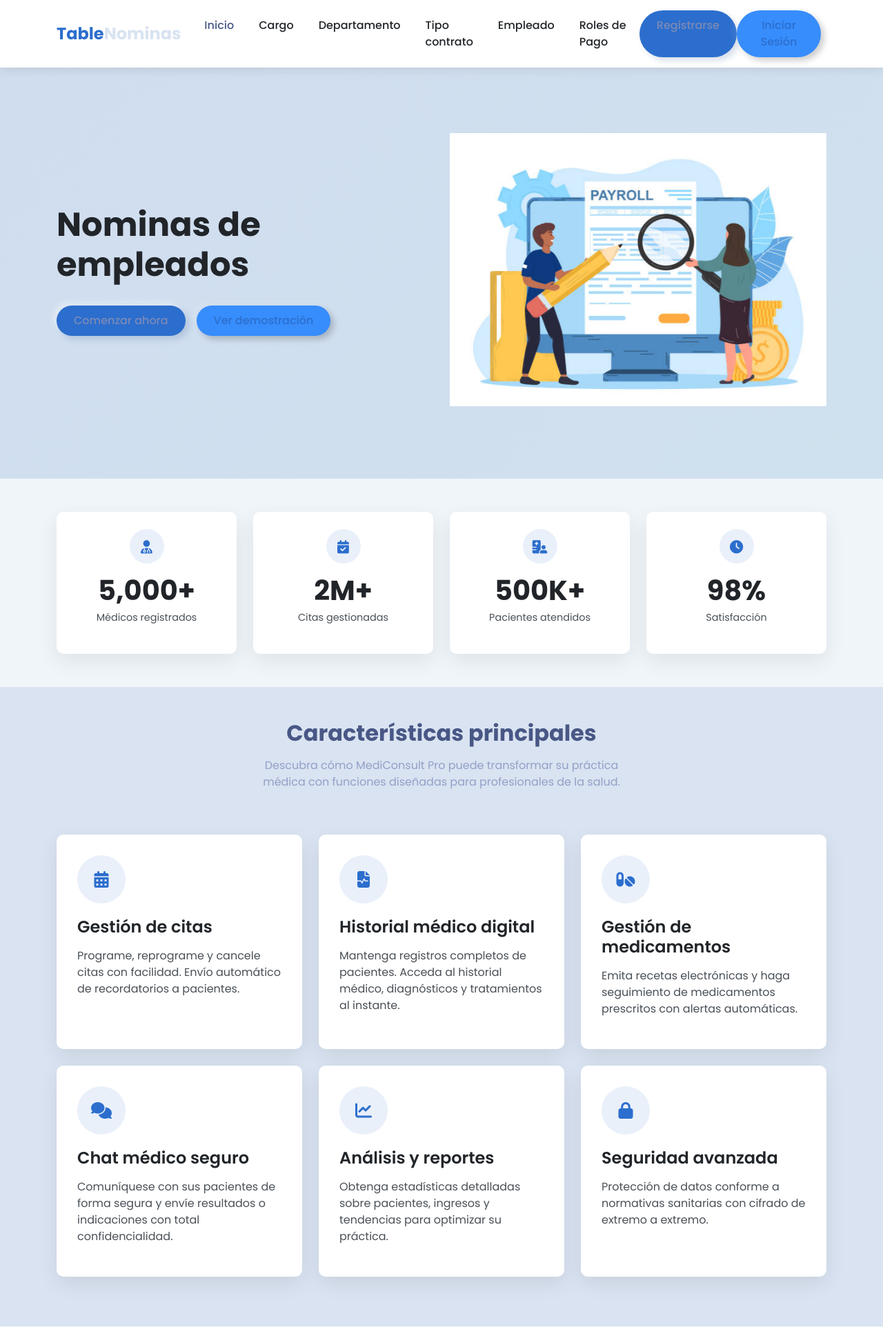
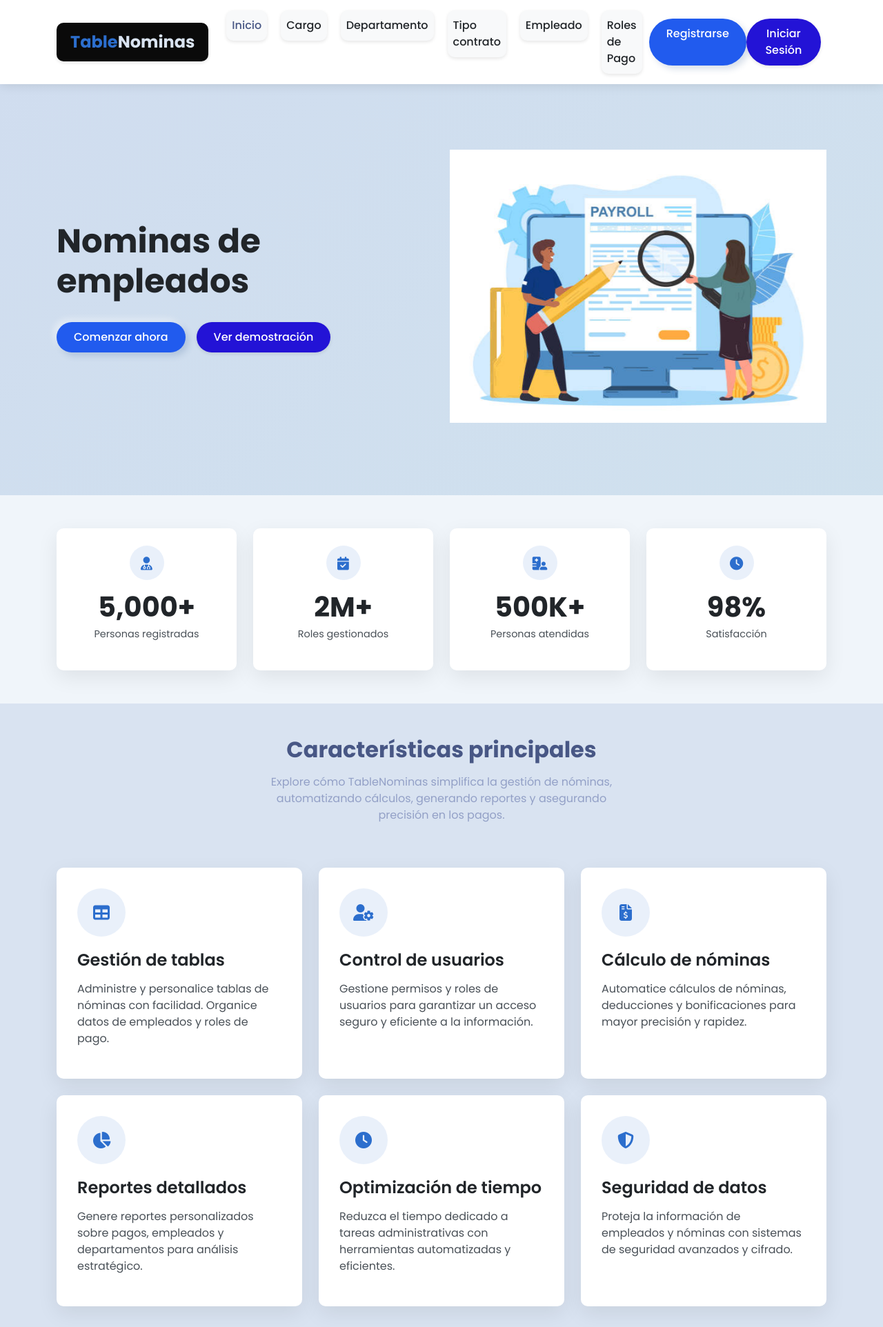
Before and after one commit to epazminoj3/nomina_app, a Django app: page / in a window 1280 px wide. Shown: the top 1924 px of the page at 69% size. Run offline with Django 5.2, Linux system fonts and the light colour scheme; some libraries are stand-ins or nearby versions.

Commit message:
cambio de estilo css

```diff
--- a/template/home.html
+++ b/template/home.html
@@ -36,6 +36,11 @@
       font-weight: 700;
       color: var(--primary-color);
       font-size: 1.5rem;
+      background-color: rgb(10, 10, 10);
+      padding: 10px 20px;
+      border-radius: 10px;
+      box-shadow: 0 2px 5px rgba(0, 0, 0, 0.1);
+
     }
 
     .nav-link {
@@ -43,6 +48,11 @@
       color: var(--dark-color);
       margin: 0 10px;
       transition: all 0.3s ease;
+      padding: 10px 15px;
+      border-radius: 10px;
+      background-color: var(--accent-color);
+      box-shadow: 0 2px 5px rgba(0, 0, 0, 0.1);
+
     }
 
     .nav-link:hover, .nav-link.active {
@@ -61,12 +71,17 @@
       border-radius: 50px;
       font-weight: 500;
       transition: all 0.3s ease;
+      background-color: #215bee;
+      color: white;
+
     }
 
     .btn-primary:hover {
       background-color: transparent;
       color: var(--primary-color);
       border-color: var(--primary-color);
+      color: white;
+
     }
 
     .btn-outline-primary {
@@ -76,6 +91,12 @@
       border-radius: 50px;
       font-weight: 500;
       transition: all 0.3s ease;
+      background-color: #2313d6;
+      color: white;
+      box-shadow: 0 2px 5px rgba(0, 0, 0, 0.1);
+
+
+
     }
 
     .btn-outline-primary:hover {
@@ -449,7 +470,7 @@
               <i class="fas fa-user-md"></i>
             </div>
             <h3 class="stats-number">5,000+</h3>
-            <p class="stats-text">Médicos registrados</p>
+            <p class="stats-text">Personas registradas</p>
           </div>
         </div>
         <div class="col-md-3 col-6 mb-4 mb-md-0">
@@ -458,7 +479,7 @@
               <i class="fas fa-calendar-check"></i>
             </div>
             <h3 class="stats-number">2M+</h3>
-            <p class="stats-text">Citas gestionadas</p>
+            <p class="stats-text">Roles gestionados</p>
           </div>
         </div>
         <div class="col-md-3 col-6">
@@ -467,7 +488,7 @@
               <i class="fas fa-hospital-user"></i>
             </div>
             <h3 class="stats-number">500K+</h3>
-            <p class="stats-text">Pacientes atendidos</p>
+            <p class="stats-text">Personas atendidas</p>
           </div>
         </div>
         <div class="col-md-3 col-6">
@@ -489,183 +510,179 @@
       <div class="row justify-content-center text-center mb-5">
         <div class="col-lg-6">
           <h2 class="fw-bold mb-3">Características principales</h2>
-          <p class="text-muted">Descubra cómo MediConsult Pro puede transformar su práctica médica con funciones diseñadas para profesionales de la salud.</p>
+            <p class="text-muted">Explore cómo TableNominas simplifica la gestión de nóminas, automatizando cálculos, generando reportes y asegurando precisión en los pagos.</p>
         </div>
       </div>
       <div class="row">
         <div class="col-lg-4 col-md-6 mb-4">
           <div class="feature-box">
         <div class="feature-icon">
-              <i class="fas fa-calendar-alt"></i>
+          <i class="fas fa-table"></i>
         </div>
-            <h4 class="feature-title">Gestión de citas</h4>
-            <p>Programe, reprograme y cancele citas con facilidad. Envío automático de recordatorios a pacientes.</p>
+        <h4 class="feature-title">Gestión de tablas</h4>
+        <p>Administre y personalice tablas de nóminas con facilidad. Organice datos de empleados y roles de pago.</p>
           </div>
         </div>
         <div class="col-lg-4 col-md-6 mb-4">
           <div class="feature-box">
         <div class="feature-icon">
-              <i class="fas fa-file-medical-alt"></i>
+          <i class="fas fa-user-cog"></i>
         </div>
-            <h4 class="feature-title">Historial médico digital</h4>
-            <p>Mantenga registros completos de pacientes. Acceda al historial médico, diagnósticos y tratamientos al instante.</p>
+        <h4 class="feature-title">Control de usuarios</h4>
+        <p>Gestione permisos y roles de usuarios para garantizar un acceso seguro y eficiente a la información.</p>
           </div>
         </div>
         <div class="col-lg-4 col-md-6 mb-4">
           <div class="feature-box">
         <div class="feature-icon">
-              <i class="fas fa-pills"></i>
+          <i class="fas fa-file-invoice-dollar"></i>
         </div>
-            <h4 class="feature-title">Gestión de medicamentos</h4>
-            <p>Emita recetas electrónicas y haga seguimiento de medicamentos prescritos con alertas automáticas.</p>
+        <h4 class="feature-title">Cálculo de nóminas</h4>
+        <p>Automatice cálculos de nóminas, deducciones y bonificaciones para mayor precisión y rapidez.</p>
           </div>
         </div>
         <div class="col-lg-4 col-md-6 mb-4">
           <div class="feature-box">
         <div class="feature-icon">
-              <i class="fas fa-comments"></i>
+          <i class="fas fa-chart-pie"></i>
         </div>
-            <h4 class="feature-title">Chat médico seguro</h4>
-            <p>Comuníquese con sus pacientes de forma segura y envíe resultados o indicaciones con total confidencialidad.</p>
+        <h4 class="feature-title">Reportes detallados</h4>
+        <p>Genere reportes personalizados sobre pagos, empleados y departamentos para análisis estratégico.</p>
           </div>
         </div>
         <div class="col-lg-4 col-md-6 mb-4">
           <div class="feature-box">
         <div class="feature-icon">
-              <i class="fas fa-chart-line"></i>
+          <i class="fas fa-clock"></i>
         </div>
-            <h4 class="feature-title">Análisis y reportes</h4>
-            <p>Obtenga estadísticas detalladas sobre pacientes, ingresos y tendencias para optimizar su práctica.</p>
+        <h4 class="feature-title">Optimización de tiempo</h4>
+        <p>Reduzca el tiempo dedicado a tareas administrativas con herramientas automatizadas y eficientes.</p>
           </div>
         </div>
         <div class="col-lg-4 col-md-6 mb-4">
           <div class="feature-box">
         <div class="feature-icon">
-              <i class="fas fa-lock"></i>
+          <i class="fas fa-shield-alt"></i>
         </div>
-            <h4 class="feature-title">Seguridad avanzada</h4>
-            <p>Protección de datos conforme a normativas sanitarias con cifrado de extremo a extremo.</p>
+        <h4 class="feature-title">Seguridad de datos</h4>
+        <p>Proteja la información de empleados y nóminas con sistemas de seguridad avanzados y cifrado.</p>
           </div>
         </div>
       </div>
         </div>
       </section>
-
       <!-- App Interface Section -->
       <section class="py-5 bg-light">
         <div class="container">
           <div class="row align-items-center">
             <div class="col-lg-6 order-lg-2 mb-4 mb-lg-0">
-          <h2 class="fw-bold mb-4">Interfaz intuitiva y fácil de usar</h2>
-          <p class="mb-4">Nuestra aplicación está diseñada pensando en la eficiencia. Con una interfaz clara e intuitiva, podrá gestionar todas las tareas médicas sin complicaciones.</p>
+              <h2 class="fw-bold mb-4">Interfaz moderna y eficiente</h2>
+              <p class="mb-4">Nuestra plataforma está diseñada para maximizar la productividad. Con una interfaz moderna y eficiente, podrá realizar todas las gestiones de manera ágil.</p>
               <div class="d-flex mb-3">
-            <div class="me-3 text-primary">
+                <div class="me-3 text-success">
                   <i class="fas fa-check-circle fa-2x"></i>
                 </div>
                 <div>
-              <h5>Panel principal personalizable</h5>
-              <p class="text-muted">Adapte la vista según sus necesidades y especialidad médica.</p>
+                  <h5>Panel adaptable</h5>
+                  <p class="text-muted">Personalice su experiencia según sus preferencias y necesidades.</p>
                 </div>
               </div>
               <div class="d-flex mb-3">
-            <div class="me-3 text-primary">
+                <div class="me-3 text-success">
                   <i class="fas fa-check-circle fa-2x"></i>
                 </div>
                 <div>
-              <h5>Navegación simplificada</h5>
-              <p class="text-muted">Acceda a todas las funciones con pocos clics para ahorrar tiempo valioso.</p>
+                  <h5>Navegación intuitiva</h5>
+                  <p class="text-muted">Encuentre rápidamente las herramientas que necesita para su trabajo diario.</p>
                 </div>
               </div>
               <div class="d-flex">
-            <div class="me-3 text-primary">
+                <div class="me-3 text-success">
                   <i class="fas fa-check-circle fa-2x"></i>
                 </div>
                 <div>
-              <h5>Compatible con todos los dispositivos</h5>
-              <p class="text-muted">Trabaje desde su computadora, tablet o smartphone sin limitaciones.</p>
+                  <h5>Acceso multiplataforma</h5>
+                  <p class="text-muted">Utilice la aplicación desde cualquier dispositivo, en cualquier momento.</p>
                 </div>
               </div>
             </div>
             <div class="col-lg-6 order-lg-1">
-          <img src="/api/placeholder/600/450" alt="App Interface" class="img-fluid rounded shadow">
+              <img src="/static/img/interfase.jpg" alt="Modern App Interface" class="img-fluid rounded shadow">
             </div>
           </div>
         </div>
       </section>
-
       <!-- Testimonials Section -->
       <section class="py-5">
-    <div class="container">
+        <div class="container"></div>
           <div class="row justify-content-center text-center mb-5">
             <div class="col-lg-6">
-          <h2 class="fw-bold mb-3">Lo que dicen nuestros usuarios</h2>
-          <p class="text-muted">Descubra por qué miles de profesionales médicos confían en MediConsult Pro para mejorar su práctica diaria.</p>
+              <h2 class="fw-bold mb-3">Testimonios de nuestros clientes</h2>
+              <p class="text-muted">Conozca las experiencias de quienes han confiado en TableNominas para transformar su gestión de nóminas.</p>
             </div>
           </div>
           <div class="row">
             <div class="col-lg-4 col-md-6 mb-4">
               <div class="testimonial">
                 <div class="d-flex align-items-center mb-3">
-              <img src="/api/placeholder/70/70" alt="Doctor" class="testimonial-img">
+                  <img src="/static/img/juan.jpg" alt="Cliente" class="testimonial-img">
                   <div>
-                <h5 class="testimonial-author">Dr. Carlos Mendoza</h5>
-                <p class="testimonial-position">Cardiólogo</p>
+                    <h5 class="testimonial-author">Juan Pérez</h5>
+                    <p class="testimonial-position">Gerente de Recursos Humanos</p>
                   </div>
                 </div>
-            <p class="mb-0">"MediConsult Pro ha revolucionado mi consultorio. Ahora puedo dedicar más tiempo a mis pacientes y menos a tareas administrativas. La función de historial médico digital es excepcional."</p>
+                <p class="mb-0">"TableNominas ha simplificado enormemente nuestro proceso de nóminas. La precisión y rapidez en los cálculos nos han ahorrado mucho tiempo y esfuerzo."</p>
               </div>
             </div>
             <div class="col-lg-4 col-md-6 mb-4">
               <div class="testimonial">
                 <div class="d-flex align-items-center mb-3">
-              <img src="/api/placeholder/70/70" alt="Doctor" class="testimonial-img">
+                  <img src="/static/img/maria.jpg" alt="Cliente" class="testimonial-img">
                   <div>
-                <h5 class="testimonial-author">Dra. Ana Suárez</h5>
-                <p class="testimonial-position">Pediatra</p>
+                    <h5 class="testimonial-author">María López</h5>
+                    <p class="testimonial-position">Directora Financiera</p>
                   </div>
                 </div>
-            <p class="mb-0">"La gestión de citas es impecable y mis pacientes aprecian los recordatorios automáticos. La aplicación móvil me permite verificar información importante incluso fuera del consultorio."</p>
+                <p class="mb-0">"La generación de reportes detallados nos ha permitido tomar decisiones estratégicas basadas en datos confiables. Es una herramienta indispensable para nuestra empresa."</p>
               </div>
             </div>
             <div class="col-lg-4 col-md-6 mb-4">
               <div class="testimonial">
                 <div class="d-flex align-items-center mb-3">
-              <img src="/api/placeholder/70/70" alt="Doctor" class="testimonial-img">
+                  <img src="/static/img/lopes.jpg" alt="Cliente" class="testimonial-img">
                   <div>
-                <h5 class="testimonial-author">Dr. Miguel Estévez</h5>
-                <p class="testimonial-position">Traumatólogo</p>
+                    <h5 class="testimonial-author">Carlos Ramírez</h5>
+                    <p class="testimonial-position">CEO</p>
                   </div>
                 </div>
-            <p class="mb-0">"Los informes analíticos me han permitido comprender mejor el flujo de mi clínica y tomar decisiones basadas en datos. El soporte técnico es excelente y siempre responden rápidamente."</p>
+                <p class="mb-0">"La seguridad de los datos y la facilidad de uso de TableNominas nos han dado la confianza para gestionar nuestras nóminas de manera eficiente y sin preocupaciones."</p>
               </div>
             </div>
           </div>
         </div>
       </section>
-
       <!-- Pricing Section -->
       <section class="py-5 bg-light">
         <div class="container">
           <div class="row justify-content-center text-center mb-5">
             <div class="col-lg-6">
-          <h2 class="fw-bold mb-3">Planes flexibles para su práctica</h2>
-          <p class="text-muted">Elija el plan que mejor se adapte a sus necesidades y crezca con nosotros.</p>
+              <h2 class="fw-bold mb-3">Planes flexibles para su negocio</h2>
+              <p class="text-muted">Encuentre el plan perfecto para sus necesidades y comience a optimizar su gestión hoy mismo.</p>
             </div>
           </div>
           <div class="row">
             <div class="col-lg-4 col-md-6 mb-4">
               <div class="card h-100 border-0 shadow">
                 <div class="card-body text-center p-5">
-              <h5 class="text-uppercase text-muted mb-3">Básico</h5>
-              <h2 class="display-4 fw-bold mb-3">$49</h2>
+                  <h5 class="text-uppercase text-muted mb-3">Inicio</h5>
+                  <h2 class="display-4 fw-bold mb-3">$29</h2>
                   <p class="text-muted mb-4">por mes</p>
                   <ul class="list-unstyled mb-4">
-                <li class="mb-3"><i class="fas fa-check text-primary me-2"></i> Hasta 200 pacientes</li>
-                <li class="mb-3"><i class="fas fa-check text-primary me-2"></i> Gestión de citas</li>
-                <li class="mb-3"><i class="fas fa-check text-primary me-2"></i> Historial médico básico</li>
-                <li class="mb-3"><i class="fas fa-check text-primary me-2"></i> Recordatorios por email</li>
-                <li class="mb-3 text-muted"><i class="fas fa-times me-2"></i> Chat médico</li>
-                <li class="mb-3 text-muted"><i class="fas fa-times me-2"></i> Análisis avanzados</li>
+                    <li class="mb-3"><i class="fas fa-check text-primary me-2"></i> Hasta 100 empleados</li>
+                    <li class="mb-3"><i class="fas fa-check text-primary me-2"></i> Gestión básica</li>
+                    <li class="mb-3"><i class="fas fa-check text-primary me-2"></i> Reportes estándar</li>
+                    <li class="mb-3 text-muted"><i class="fas fa-times me-2"></i> Soporte prioritario</li>
+                    <li class="mb-3 text-muted"><i class="fas fa-times me-2"></i> Integraciones avanzadas</li>
                   </ul>
                   <a href="#" class="btn btn-outline-primary w-100">Seleccionar plan</a>
                 </div>
@@ -674,19 +691,18 @@
             <div class="col-lg-4 col-md-6 mb-4">
               <div class="card h-100 border-0 shadow border-primary" style="transform: scale(1.05);">
                 <div class="card-header bg-primary text-white text-center py-3">
-              <h6 class="mb-0">Recomendado</h6>
+                  <h6 class="mb-0">Más popular</h6>
                 </div>
                 <div class="card-body text-center p-5">
-              <h5 class="text-uppercase text-muted mb-3">Profesional</h5>
-              <h2 class="display-4 fw-bold mb-3">$99</h2>
+                  <h5 class="text-uppercase text-muted mb-3">Avanzado</h5>
+                  <h2 class="display-4 fw-bold mb-3">$79</h2>
                   <p class="text-muted mb-4">por mes</p>
                   <ul class="list-unstyled mb-4">
-                <li class="mb-3"><i class="fas fa-check text-primary me-2"></i> Hasta 500 pacientes</li>
-                <li class="mb-3"><i class="fas fa-check text-primary me-2"></i> Gestión de citas</li>
-                <li class="mb-3"><i class="fas fa-check text-primary me-2"></i> Historial médico completo</li>
-                <li class="mb-3"><i class="fas fa-check text-primary me-2"></i> Recordatorios SMS y email</li>
-                <li class="mb-3"><i class="fas fa-check text-primary me-2"></i> Chat médico</li>
-                <li class="mb-3 text-muted"><i class="fas fa-times me-2"></i> Análisis avanzados</li>
+                    <li class="mb-3"><i class="fas fa-check text-primary me-2"></i> Hasta 500 empleados</li>
+                    <li class="mb-3"><i class="fas fa-check text-primary me-2"></i> Gestión avanzada</li>
+                    <li class="mb-3"><i class="fas fa-check text-primary me-2"></i> Reportes personalizados</li>
+                    <li class="mb-3"><i class="fas fa-check text-primary me-2"></i> Soporte prioritario</li>
+                    <li class="mb-3 text-muted"><i class="fas fa-times me-2"></i> Integraciones avanzadas</li>
                   </ul>
                   <a href="#" class="btn btn-primary w-100">Seleccionar plan</a>
                 </div>
@@ -695,16 +711,15 @@
             <div class="col-lg-4 col-md-6 mb-4">
               <div class="card h-100 border-0 shadow">
                 <div class="card-body text-center p-5">
-              <h5 class="text-uppercase text-muted mb-3">Empresarial</h5>
-              <h2 class="display-4 fw-bold mb-3">$199</h2>
+                  <h5 class="text-uppercase text-muted mb-3">Premium</h5>
+                  <h2 class="display-4 fw-bold mb-3">$149</h2>
                   <p class="text-muted mb-4">por mes</p>
                   <ul class="list-unstyled mb-4">
-                <li class="mb-3"><i class="fas fa-check text-primary me-2"></i> Pacientes ilimitados</li>
-                <li class="mb-3"><i class="fas fa-check text-primary me-2"></i> Gestión de citas</li>
-                <li class="mb-3"><i class="fas fa-check text-primary me-2"></i> Historial médico completo</li>
-                <li class="mb-3"><i class="fas fa-check text-primary me-2"></i> Recordatorios personalizados</li>
-                <li class="mb-3"><i class="fas fa-check text-primary me-2"></i> Chat médico</li>
-                <li class="mb-3"><i class="fas fa-check text-primary me-2"></i> Análisis avanzados</li>
+                    <li class="mb-3"><i class="fas fa-check text-primary me-2"></i> Empleados ilimitados</li>
+                    <li class="mb-3"><i class="fas fa-check text-primary me-2"></i> Gestión completa</li>
+                    <li class="mb-3"><i class="fas fa-check text-primary me-2"></i> Reportes avanzados</li>
+                    <li class="mb-3"><i class="fas fa-check text-primary me-2"></i> Soporte dedicado</li>
+                    <li class="mb-3"><i class="fas fa-check text-primary me-2"></i> Integraciones avanzadas</li>
                   </ul>
                   <a href="#" class="btn btn-outline-primary w-100">Seleccionar plan</a>
                 </div>
@@ -714,6 +729,46 @@
         </div>
       </section>
 
+      <!-- creadores -->
+      <section class="py-5 bg-light">
+        <div class="container">
+          <div class="row justify-content-center text-center mb-5">
+        <div class="col-lg-6">
+          <h2 class="fw-bold mb-4">Creadores de contenido</h2>
+          <p class="text-muted">Conozca a los expertos detrás de nuestra plataforma y su compromiso con la innovación.</p>
+        </div>
+          </div>
+          <div class="row">
+        <div class="col-lg-4 col-md-6 mb-4">
+          <div class="card h-100 border-0 shadow text-center">
+            <div class="card-body">
+          <h5 class="card-title">Maykel Aroca</h5>
+          <p class="card-text text-muted">Especialista en desarrollo de software y diseño de interfaces.</p>
+            </div>
+          </div>
+        </div>
+        <div class="col-lg-4 col-md-6 mb-4">
+          <div class="card h-100 border-0 shadow text-center">
+            <div class="card-body">
+          <h5 class="card-title">Erick Pazmiño</h5>
+          <p class="card-text text-muted">Experto en gestión de proyectos y optimización de procesos.</p>
+            </div>
+          </div>
+        </div>
+        <div class="col-lg-4 col-md-6 mb-4">
+          <div class="card h-100 border-0 shadow text-center">
+            <div class="card-body">
+          <h5 class="card-title">Justin Sarcos</h5>
+          <p class="card-text text-muted">Ingeniero en seguridad de datos y soluciones empresariales.</p>
+            </div>
+          </div>
+        </div>
+                    <div class="text-center mt-4"></div>
+                      <p class="text-muted mb-0">© 2025 <strong>LekyamCorporation</strong>. Todos los derechos reservados.</p>
+                    </div>
+          </div>
+        </div>
+      </section>
 
   {% endblock content %}
   <script src={% static 'js/bootstrap.min.js' %}> </script>
```
Also changed, not shown: db.sqlite3, static/img/interfase.jpg (added), static/img/juan.jpg (added), static/img/lopes.jpg (added), static/img/maria.jpg (added). Lines whose indentation alone changed are shown as unchanged.
